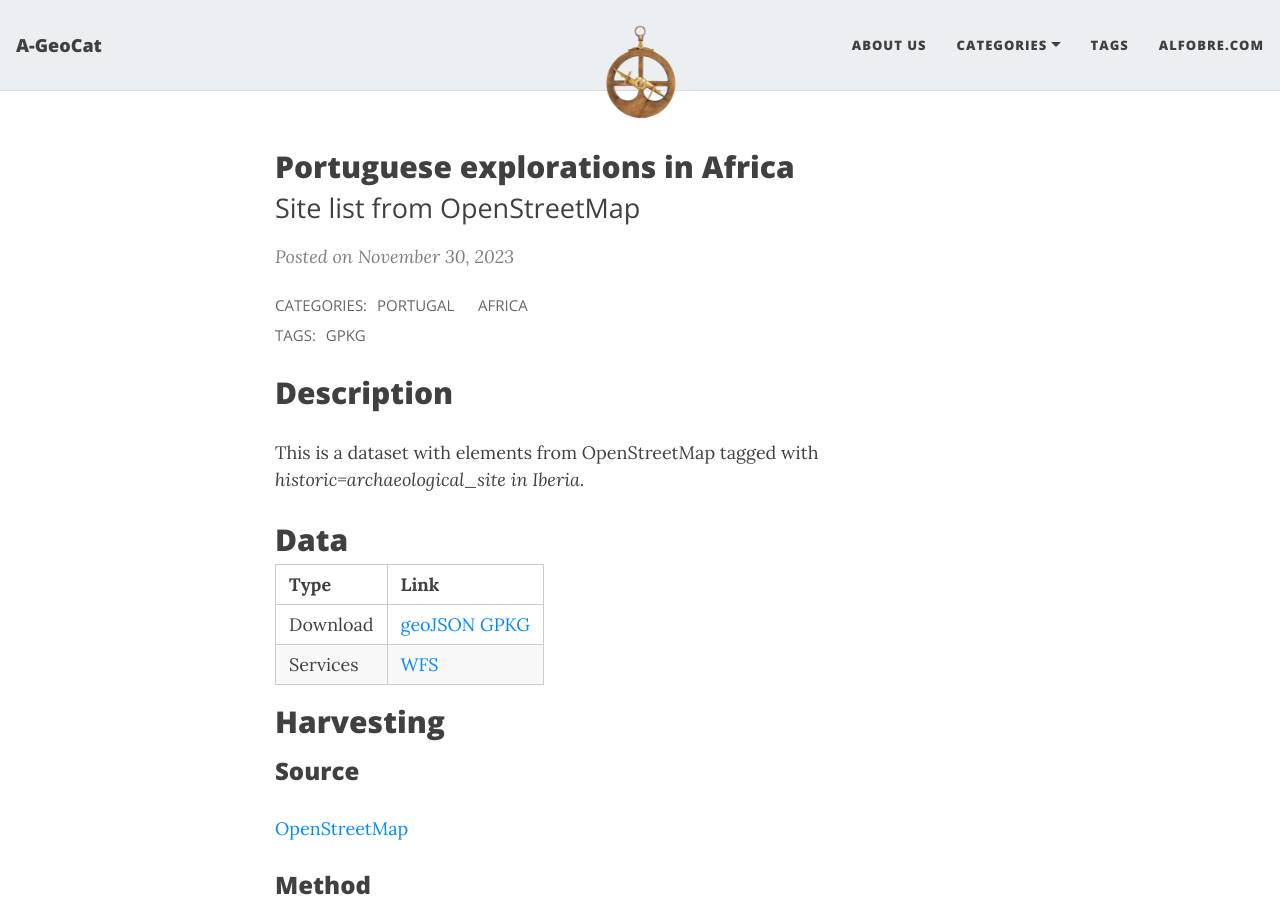
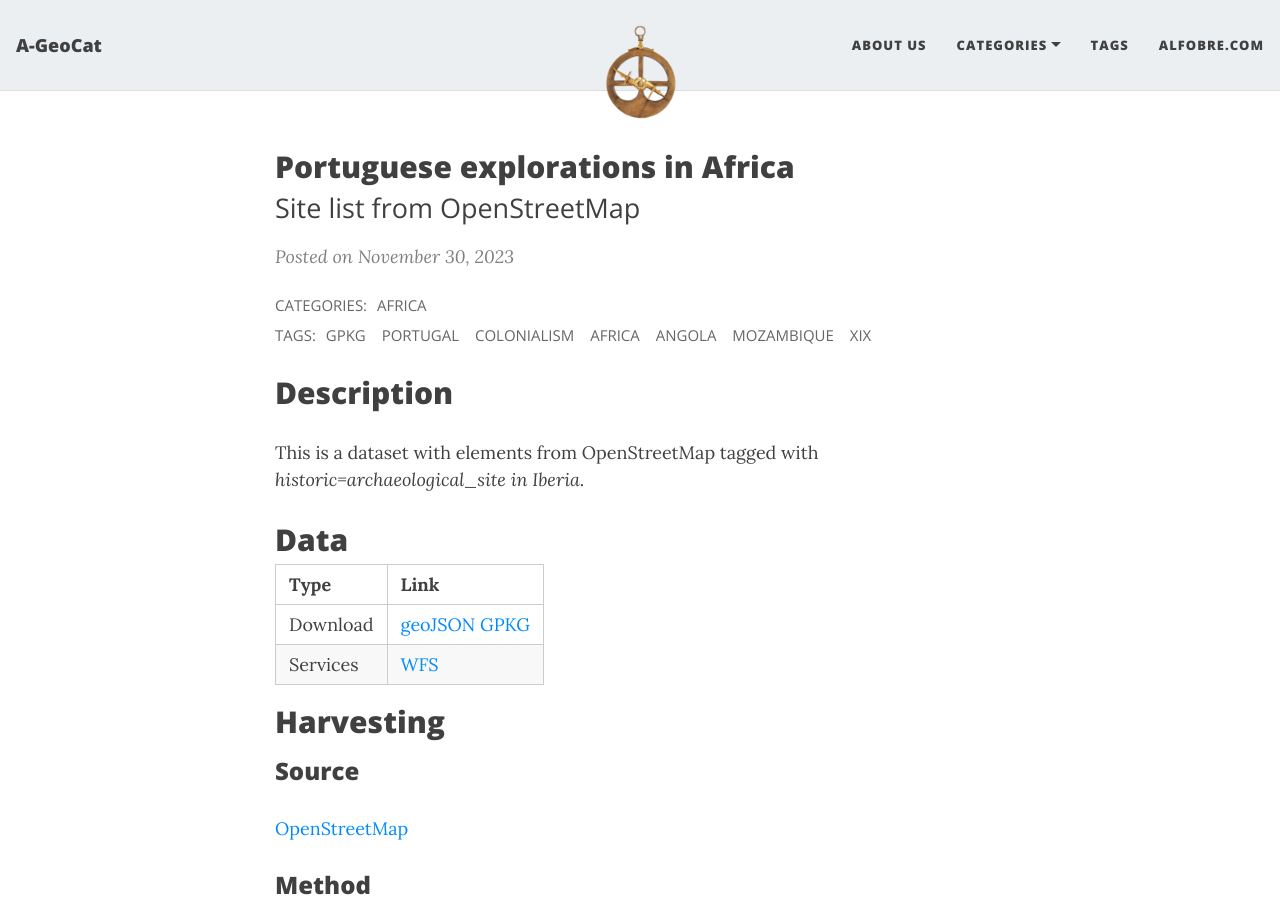
Before and after one commit to projetoalfobre/a-geocat, a Jekyll site: the page built from _posts/2023-11-30-XIX-portuguese-explorations-in-africa.md, in a window 1280 px wide and 900 px high. Built offline with Jekyll 4.4.1, drawn with Linux system fonts in a browser that asks for light colours; nearby versions of some CDN libraries.

Commit message:
Update 2023-11-30-XIX-portuguese-explorations-in-africa.md

```diff
--- a/_posts/2023-11-30-XIX-portuguese-explorations-in-africa.md
+++ b/_posts/2023-11-30-XIX-portuguese-explorations-in-africa.md
@@ -5,9 +5,9 @@ subtitle: Site list from OpenStreetMap
 cover-img:
 thumbnail-img:
 share-img:
-tags: [gpkg]
+tags: [gpkg, portugal, colonialism, africa, angola, mozambique, xix]
 author:
-categories: [Portugal, Africa]
+categories: [Africa]
 ---
 
 ## Description
```
